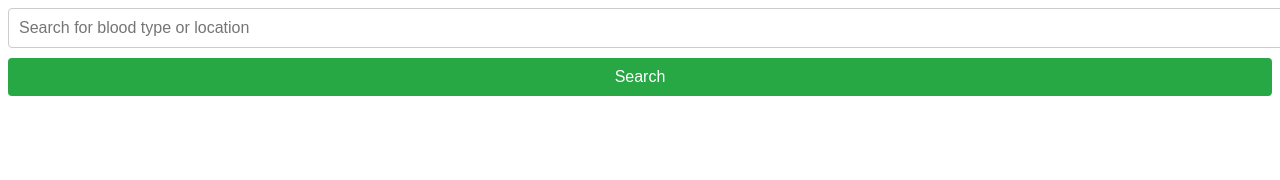
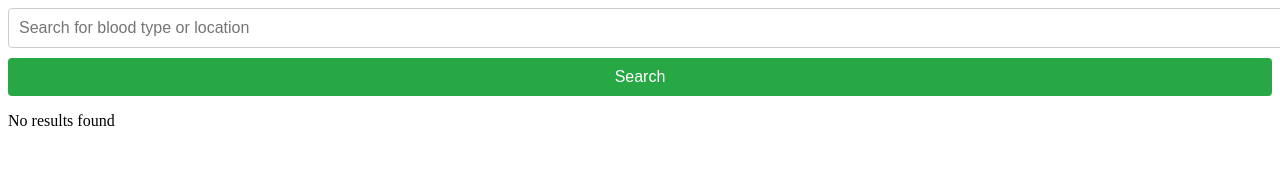
Before and after one commit to sshreya007/BloodDonationNetwork-Frontend, a React (Create React App) app: page /search in a window 1280 px wide. Shown: the top 180 px of the page. Built offline with nearby package versions, Linux system fonts and the light colour scheme.

Commit message:
12th commit changes in search feature

```diff
--- a/src/components/Search/Search.js
+++ b/src/components/Search/Search.js
@@ -1,4 +1,5 @@
 import React, { useState } from 'react';
+import './Search.css'; // We'll create the CSS file for styling
 
 const SearchBlood = () => {
   const [query, setQuery] = useState('');
@@ -10,20 +11,29 @@ const SearchBlood = () => {
   };
 
   return (
-    <div>
+    <div className="search-container">
+      <div className="search-bar">
         <input
           type="text"
           placeholder="Search for blood type or location"
           value={query}
           onChange={(e) => setQuery(e.target.value)}
+          className="search-input"
         />
-      <button onClick={handleSearch}>Search</button>
+        <button onClick={handleSearch} className="search-button">Search</button>
+      </div>
 
-      <div>
+      <div className="results-container">
         {/* Display search results here */}
-        {results.map(result => (
-          <div key={result.id}>{result.name} - {result.bloodType}</div>
-        ))}
+        {results.length > 0 ? (
+          results.map(result => (
+            <div key={result.id} className="result-item">
+              {result.name} - {result.bloodType}
+            </div>
+          ))
+        ) : (
+          <p>No results found</p>
+        )}
       </div>
     </div>
   );
```
Lines whose indentation alone changed are shown as unchanged.
